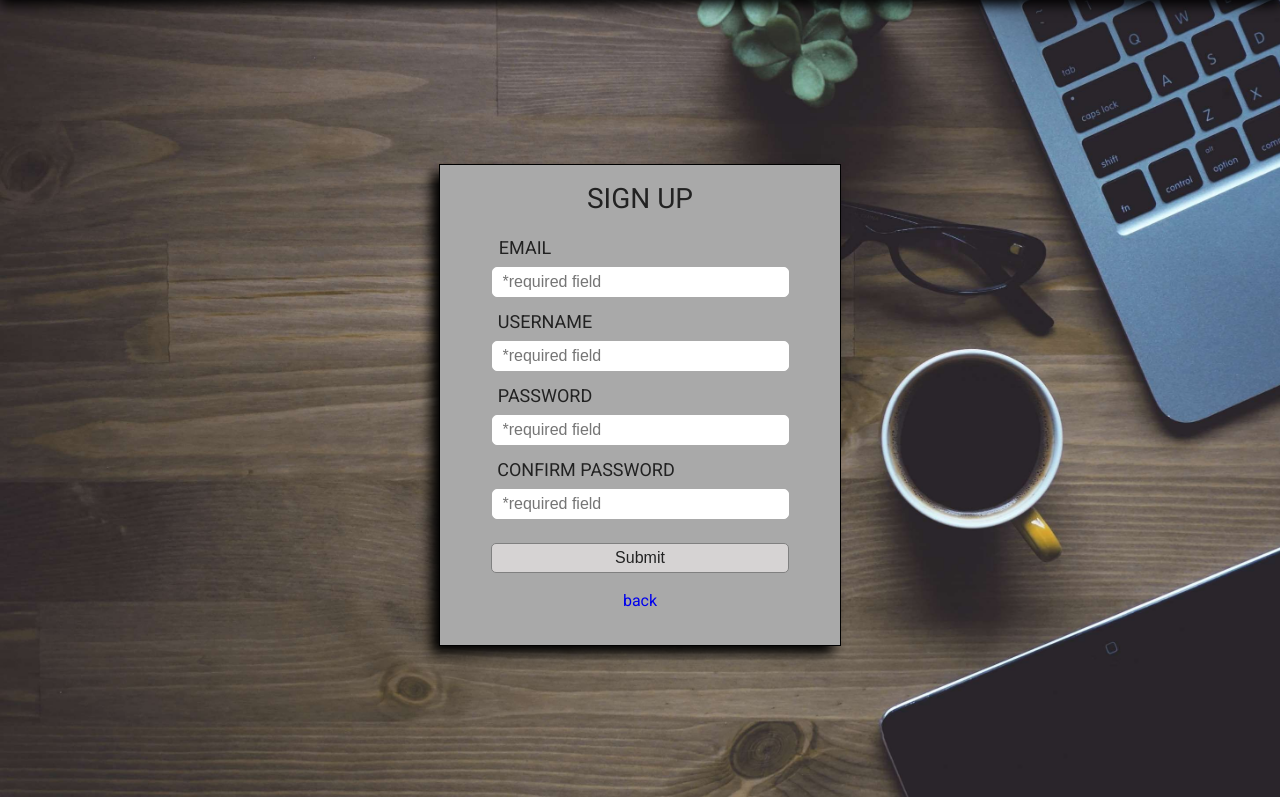
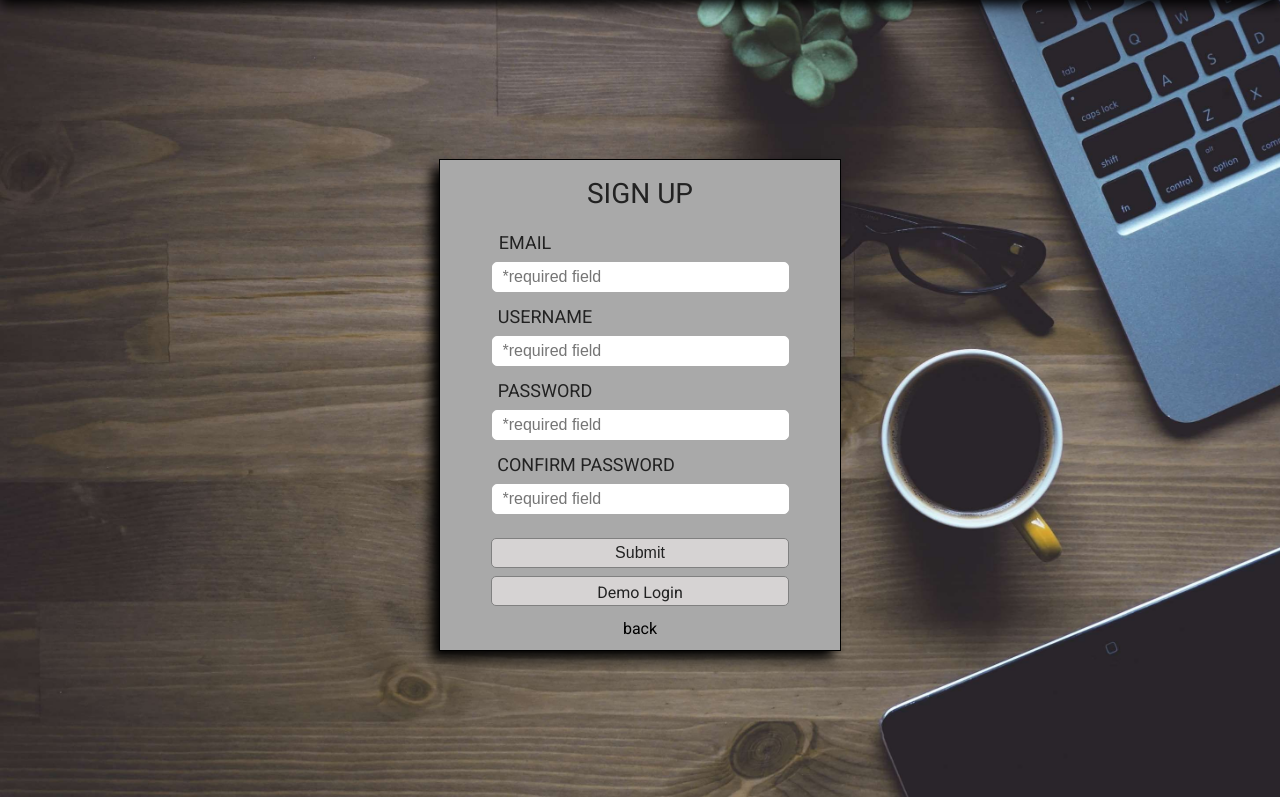
Before and after one commit to EddieRosas/F.L.A.M.E., a React app in the folder frontend/: page /#/signup in a window 1280 px wide. Shown: the part 63-860 px from the top of the page. Built offline with nearby package versions, Linux system fonts and the light colour scheme; a web font is replaced by a local one.

Commit message:
Draft demo login styling

```diff
--- a/frontend/src/components/session/login.css
+++ b/frontend/src/components/session/login.css
@@ -92,6 +92,12 @@
 }
 
 #session-go-back {
+  color: black;
   text-decoration: none;
   margin: 15px;
+  transition: color .2s;
 }
+
+#session-go-back:hover {
+  color: red;
+}
--- a/frontend/src/components/session/signup.css
+++ b/frontend/src/components/session/signup.css
@@ -9,7 +9,7 @@
 }
 
 .signup-form {
-  height: 480px;
+  height: 490px;
   width: 400px;
   background: darkgrey;
   border: 1px solid black;
@@ -74,6 +74,12 @@
 }
 
 #signup-session-go-back {
+  color: black;
   text-decoration: none;
-  margin: 20px;
+  margin: 15px;
+  transition: color .2s;
 }
+
+#signup-session-go-back:hover {
+  color: red;
+}
--- a/frontend/src/components/session/signup_form.jsx
+++ b/frontend/src/components/session/signup_form.jsx
@@ -13,6 +13,7 @@ class SignupForm extends React.Component {
       errors: {},
     };
 
+    this.handleDemo = this.handleDemo.bind(this);
     this.handleSubmit = this.handleSubmit.bind(this);
     this.clearedErrors = false;
   }
@@ -42,6 +43,15 @@ class SignupForm extends React.Component {
     };
 
     this.props.signup(user, this.props.history);
+  }
+
+  handleDemo(e) {
+    e.preventDefault();
+    const demoUser = {
+      username: "mcMonies",
+      password: "password",
+    };
+    this.props.login(demoUser);
   }
 
   renderErrors() {
@@ -103,6 +113,9 @@ class SignupForm extends React.Component {
             />
             <br />
             <input id="submit-button" type="submit" value="Submit" />
+            <label id="demo-button" onClick={this.handleDemo}>
+              Demo Login
+            </label>
             <Link to="/" id="signup-session-go-back">
               back
             </Link>
--- a/frontend/src/components/session/signup_form_container.js
+++ b/frontend/src/components/session/signup_form_container.js
@@ -1,5 +1,5 @@
 import { connect } from "react-redux";
-import { signup } from "../../actions/session_actions";
+import { login, signup } from "../../actions/session_actions";
 import SignupForm from "./signup_form.jsx";
 
 const mapStateToProps = (state) => {
@@ -12,6 +12,7 @@ const mapStateToProps = (state) => {
 const mapDispatchToProps = (dispatch) => {
   return {
     signup: (user) => dispatch(signup(user)),
+    login: (user) => dispatch(login(user))
   };
 };
 
```
